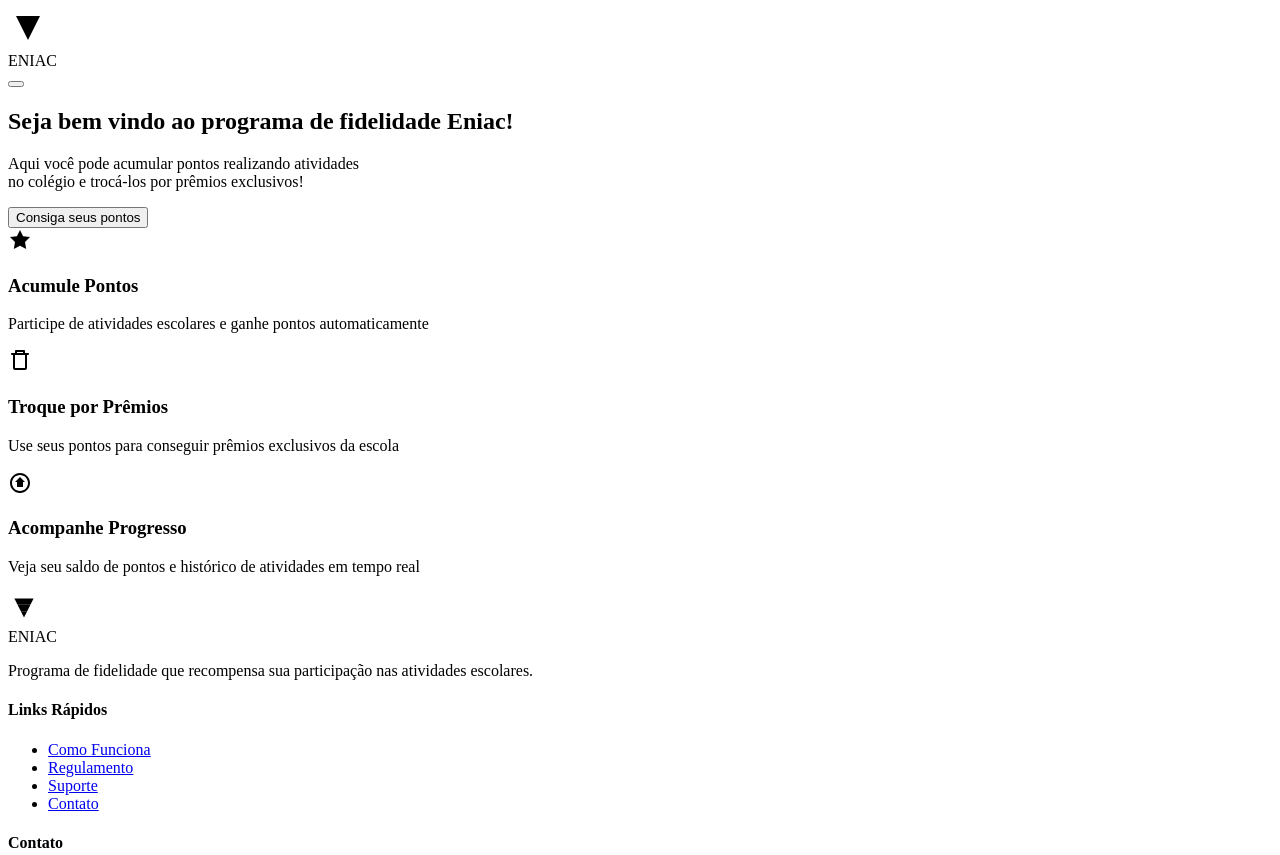
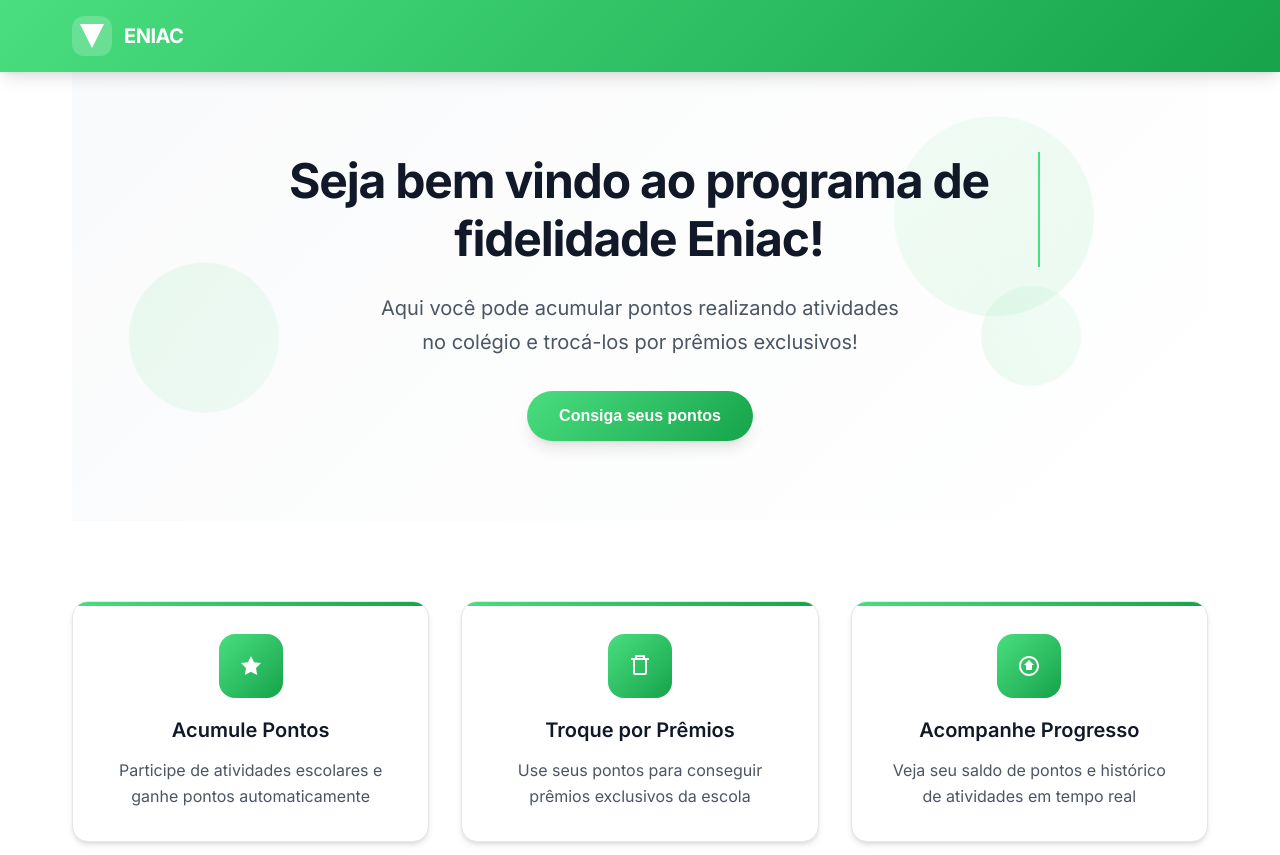
Before and after one commit to saposfritos/projeto-fidelidade, a plain HTML site: page index.html in a window 1280 px wide. Shown: the top 855 px of the page. Drawn offline with Linux system fonts and the light colour scheme.

Commit message:
Add files via upload

```diff
--- a/index.html
+++ b/index.html
@@ -4,7 +4,7 @@
     <meta charset="UTF-8">
     <meta name="viewport" content="width=device-width, initial-scale=1.0">
     <title>ENIAC - Programa de Fidelidade</title>
-    <link rel="stylesheet" href="styles/index.css">
+    <link rel="stylesheet" href="style/index.css">
     <link rel="preconnect" href="https://fonts.googleapis.com">
     <link rel="preconnect" href="https://fonts.gstatic.com" crossorigin>
     <link href="https://fonts.googleapis.com/css2?family=Inter:wght@300;400;500;600;700&display=swap" rel="stylesheet">
--- a/index.js
+++ b/index.js
@@ -198,10 +198,10 @@ function initHeaderScroll() {
         const scrollY = window.scrollY;
 
         if (scrollY > 100) {
-            header.style.background = 'linear-gradient(135deg, rgba(30, 64, 175, 0.95) 0%, rgba(29, 78, 216, 0.95) 100%)';
+            header.style.background = 'linear-gradient(135deg, rgba(74, 222, 128, 0.95) 0%, rgba(34, 197, 94, 0.95) 100%)';
             header.style.backdropFilter = 'blur(10px)';
         } else {
-            header.style.background = 'linear-gradient(135deg, var(--primary-blue) 0%, var(--secondary-blue) 100%)';
+            header.style.background = 'linear-gradient(135deg, var(--primary-green) 0%, var(--secondary-green) 100%)';
             header.style.backdropFilter = 'none';
         }
 
@@ -301,7 +301,7 @@ function initTypingAnimation() {
 
     const text = heroTitle.textContent;
     heroTitle.textContent = '';
-    heroTitle.style.borderRight = '2px solid var(--primary-blue)';
+    heroTitle.style.borderRight = '2px solid var(--primary-green)';
 
     let i = 0;
     const typeWriter = () => {
@@ -345,8 +345,8 @@ function initCounterAnimation() {
         const input = document.querySelector('.newsletter-input');
 
         input.addEventListener('focus', () => {
-            input.style.borderColor = 'var(--primary-blue)';
-            input.style.boxShadow = '0 0 0 3px rgba(30, 64, 175, 0.1)';
+            input.style.borderColor = 'var(--primary-green)';
+            input.style.boxShadow = '0 0 0 3px rgba(74, 222, 128, 0.1)';
         });
 
         input.addEventListener('blur', () => {
@@ -392,7 +392,6 @@ function showNotification(message, type = 'info') {
         top: 20px;
         right: 20px;
         background: ${type === 'success' ? 'var(--primary-green)' : 'var(--gray-800)'};
-        background: ${type === 'success' ? 'var(--primary-blue)' : 'var(--gray-800)'};
         color: white;
         padding: 1rem 1.5rem;
         border-radius: 8px;
```
